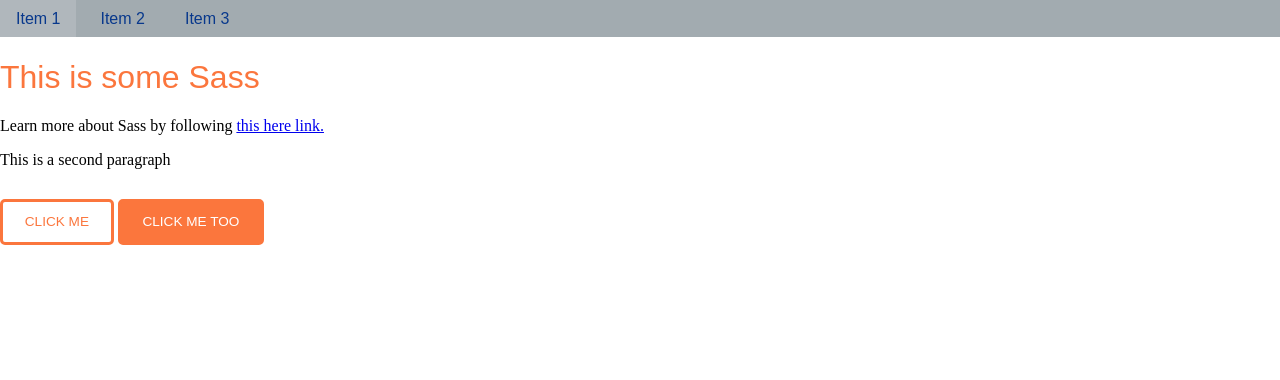
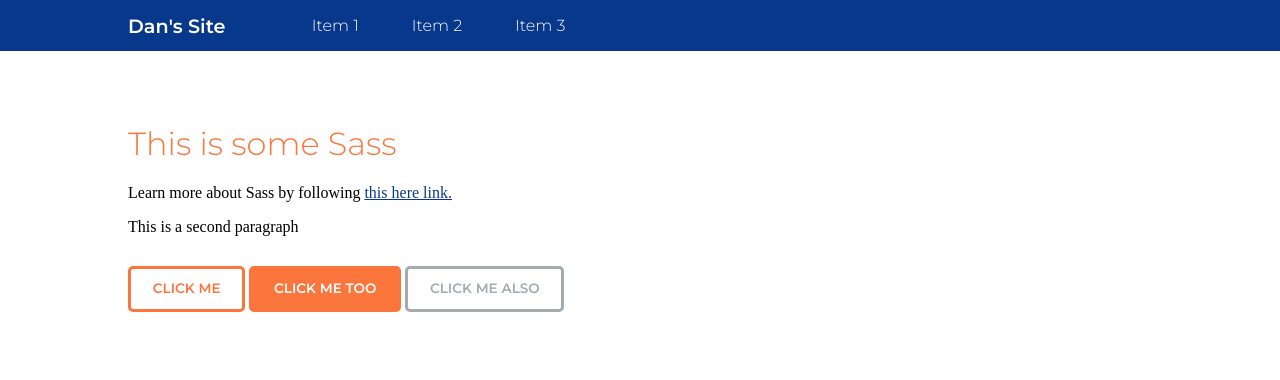
Before and after one commit to DanielHansen-IMD/415demo, a website: page index.html in a window 1280 px wide. Drawn offline with Linux system fonts and the light colour scheme; a web font is replaced by a local one.

Commit message:
pushing to github

```diff
--- a/index.html
+++ b/index.html
@@ -6,10 +6,14 @@
     <meta http-equiv="X-UA-Compatible" content="ie=edge">
     <title>Sass Demo</title>
     <meta name="description" content="This is a demo for some Sassiness">
+    <link rel="preconnect" href="https://fonts.googleapis.com">
+    <link rel="preconnect" href="https://fonts.gstatic.com" crossorigin>
+    <link href="https://fonts.googleapis.com/css2?family=Montserrat:wght@300;600&family=Sorts+Mill+Goudy&display=swap" rel="stylesheet">
     <link href="css/style.css" rel="stylesheet">
 </head>
 <body>
     <header class="header">
+        <h1 class="site-title">Dan's Site</h1>
         <nav class="nav">
             <ul class="menu">
                 <li class="menu-item"><a href="#" class="menu-item-link">Item 1</a></li>
@@ -18,12 +22,13 @@
             </ul>
         </nav>
     </header>
-
-    <h1>This is some Sass</h1>
-    <p>Learn more about Sass by following <a href="https://sass-lang.com/" target="_blank">this here link.</a></p>
-    <p>This is a second paragraph</p>
-    <a class="button" href="#">Click Me</a>
-    <a class="button-secondary" href="#">Click Me Too</a>
-
+    <main class="main">
+        <h1>This is some Sass</h1>
+        <p>Learn more about Sass by following <a href="https://sass-lang.com/" target="_blank">this here link.</a></p>
+        <p>This is a second paragraph</p>
+        <a class="button" href="#">Click Me</a>
+        <a class="button-secondary" href="#">Click Me Too</a>
+        <a class="button-tertiary" href="#">Click Me Also</a>
+    </main>
 </body>
 </html>
--- a/sass/_base.scss
+++ b/sass/_base.scss
@@ -1,4 +1,15 @@
+.main {
+     padding: 4vw 10vw;
+}
 .header {
      display: flex;
-     background-color: $color__grey;
+     background-color: $color__blue;
+     align-items: center;
+     padding: 0 10vw;
 }
+.site-title {
+     font-size: 1.2rem;
+     margin: 0;
+     color: $color__white;
+     font-weight: bold;
+}
--- a/sass/_buttons.scss
+++ b/sass/_buttons.scss
@@ -10,6 +10,7 @@
      background-color: $color__white;
      text-transform: uppercase;
      line-height: 1;
+     font-weight: bold;
      font-family: $font__heading;
      transition: all 150ms;
      &:hover {
@@ -24,6 +25,14 @@
      &:hover {
           background-color: $color__white;
           color: $color__orange;
-
      }
 }
+.button-tertiary {
+     @extend .button;
+     border-color: $color__grey;
+     color: $color__grey;
+     &:hover {
+          background-color: $color__grey;
+          color: $color__white;
+     }
+}
--- a/sass/_navigation.scss
+++ b/sass/_navigation.scss
@@ -1,18 +1,18 @@
 .nav {
-     margin-right: auto;
+     margin-left: 5vw;
      .menu {
           @include listreset;
          display: flex;
           &-item {
                margin-right: 0.5em;
                &-link {
-                    color: $color__blue;
+                    color: $color__white;
                     text-decoration: none;
-                    padding: 0.6em 1em;
+                    padding: 1em 1.4em;
                     display: block;
                     font-family: $font__heading;
                     &:hover {
-                         background-color: lighten($color__grey, 5%);
+                         background-color: lighten($color__blue, 5%);
                     }
                }
           }
--- a/sass/_typography.scss
+++ b/sass/_typography.scss
@@ -21,3 +21,10 @@
 h1 { margin: 0.67em 0; }
 
 pre { white-space: pre-wrap; }
+
+a, a:visited {
+    color: $color__blue;
+    &:hover {
+        color: $color__orange;
+    }
+}
```
Also changed, not shown: css/style.css, 1 other file.
